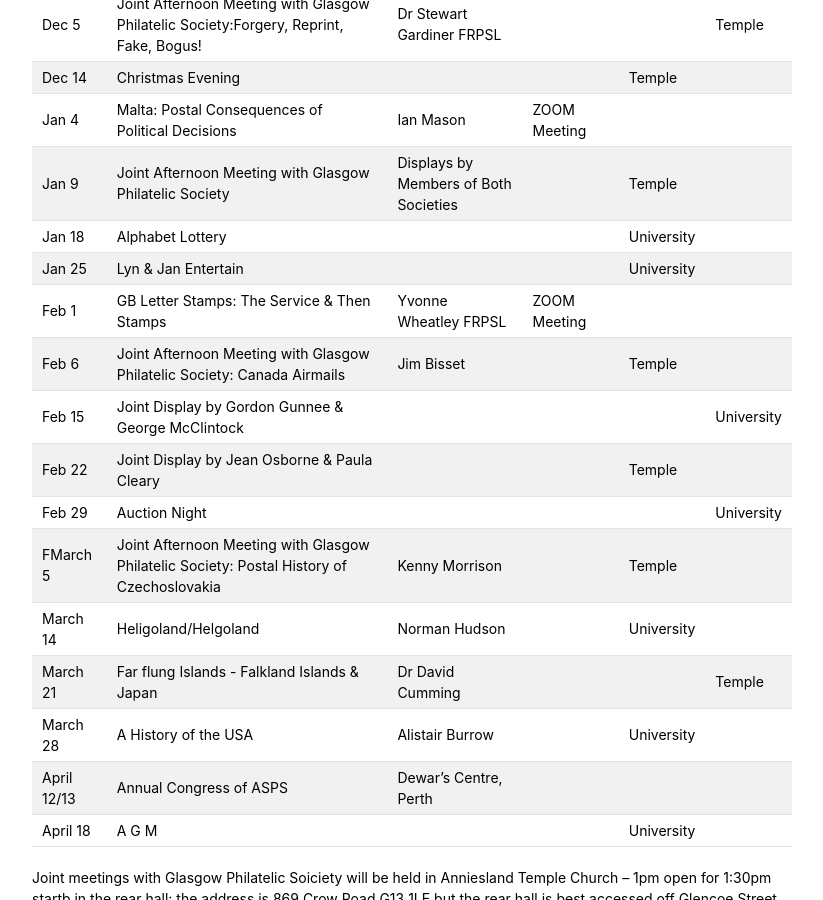
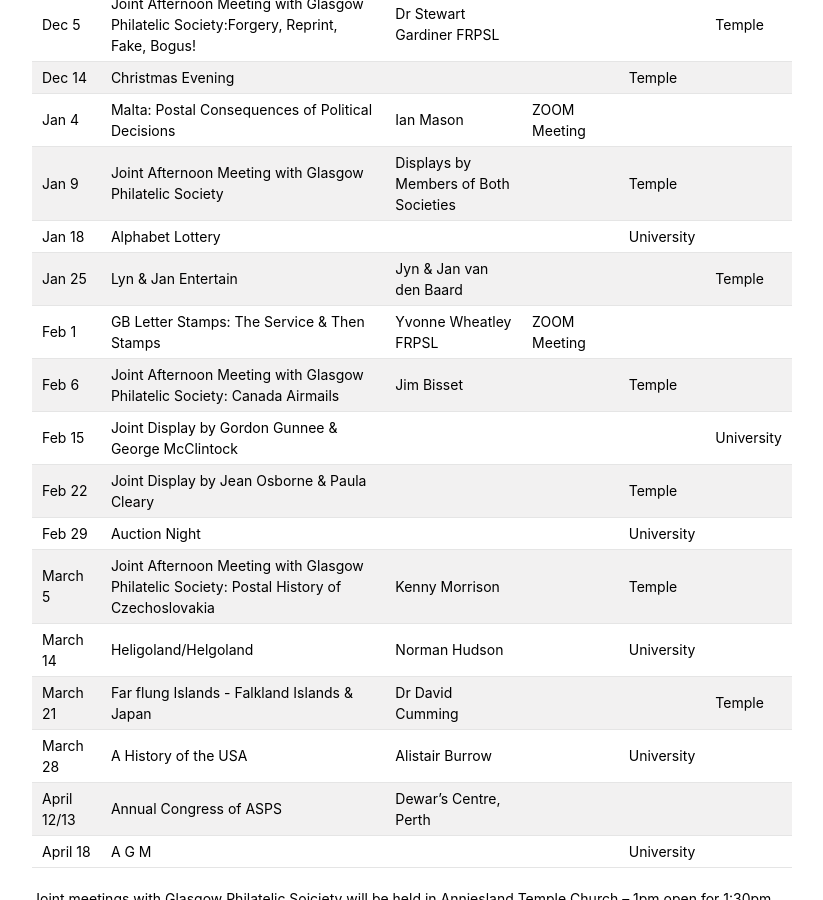
Before and after one commit to astalker/caledonian-stamps, a Jekyll site: the page built from meetings.md, in a window 1280 px wide and 900 px high, scrolled down 855 px. Shown: the whole window, without its empty margins (338-1161 px from the left). Built offline with Jekyll 4.4.1, drawn with Linux system fonts in a browser that asks for light colours; our own code applies the rules of GitHub Pages for plain Markdown files.

Commit message:
Update meetings.md

```diff
--- a/meetings.md
+++ b/meetings.md
@@ -14,23 +14,23 @@ Oct 26 | Visit by Uddingston Stamp Group |              |                 |
 Nov 2  | New Zealand & Samoa QV Postal Fiscal Stamps and The Rarest Stamps in the World? | Paul Woods |              |University
 Nov 7  | Joint Afternoon Meeting with Glasgow Philatelic Society | Displays by Members of Both Societies |             | Temple
 Nov 11 | Family Day at Kelvin Hall
-Nov 16 | Bourse |              |               |                |University
+Nov 16 | Bourse |              |                 |University
 Nov 23 | We Will Hope to Hear Tomorrow| Alex Walker |              |University
-Nov 16 | Bourse |              |               |              |University
+Nov 16 | Bourse |              |             |University
 Nov 23 | We Will Hope to Hear Tomorrow| Alex Walker |              |University
 Nov 30 | Temperance & Maritimes | Alan Blakeley |              |University
 Dec 5  | Joint Afternoon Meeting with Glasgow Philatelic Society:Forgery, Reprint, Fake, Bogus! | Dr Stewart Gardiner FRPSL||             | Temple
 Dec 14 | Christmas Evening |             |             | Temple
 Jan 4  | Malta: Postal Consequences of Political Decisions | Ian Mason | ZOOM Meeting
 Jan 9  | Joint Afternoon Meeting with Glasgow Philatelic Society | Displays by Members of Both Societies|             | Temple
-Jan 18 | Alphabet Lottery |                             |              |University
-Jan 25 | Lyn & Jan Entertain |                            |              |University
+Jan 18 | Alphabet Lottery |              |             | University
+Jan 25 | Lyn & Jan Entertain | Jyn & Jan van den Baard|             |             |Temple
 Feb 1  | GB Letter Stamps: The Service & Then Stamps| Yvonne Wheatley FRPSL | ZOOM Meeting
 Feb 6  | Joint Afternoon Meeting with Glasgow Philatelic Society: Canada Airmails | Jim Bisset |             | Temple
 Feb 15 | Joint Display by Gordon Gunnee & George McClintock |               |              |              |University
 Feb 22 | Joint Display by Jean Osborne & Paula Cleary |            |                 |Temple
-Feb 29 | Auction Night |             |             |           | University
-FMarch 5  | Joint Afternoon Meeting with Glasgow Philatelic Society: Postal History of Czechoslovakia | Kenny Morrison|             | Temple
+Feb 29 | Auction Night |             |             | University
+March 5  | Joint Afternoon Meeting with Glasgow Philatelic Society: Postal History of Czechoslovakia | Kenny Morrison|             | Temple
 March 14 | Heligoland/Helgoland | Norman Hudson |               |University
 March 21 | Far flung Islands - Falkland Islands & Japan | Dr David Cumming |              |               |Temple
 March 28 |  A History of the USA | Alistair Burrow |               |University
```
